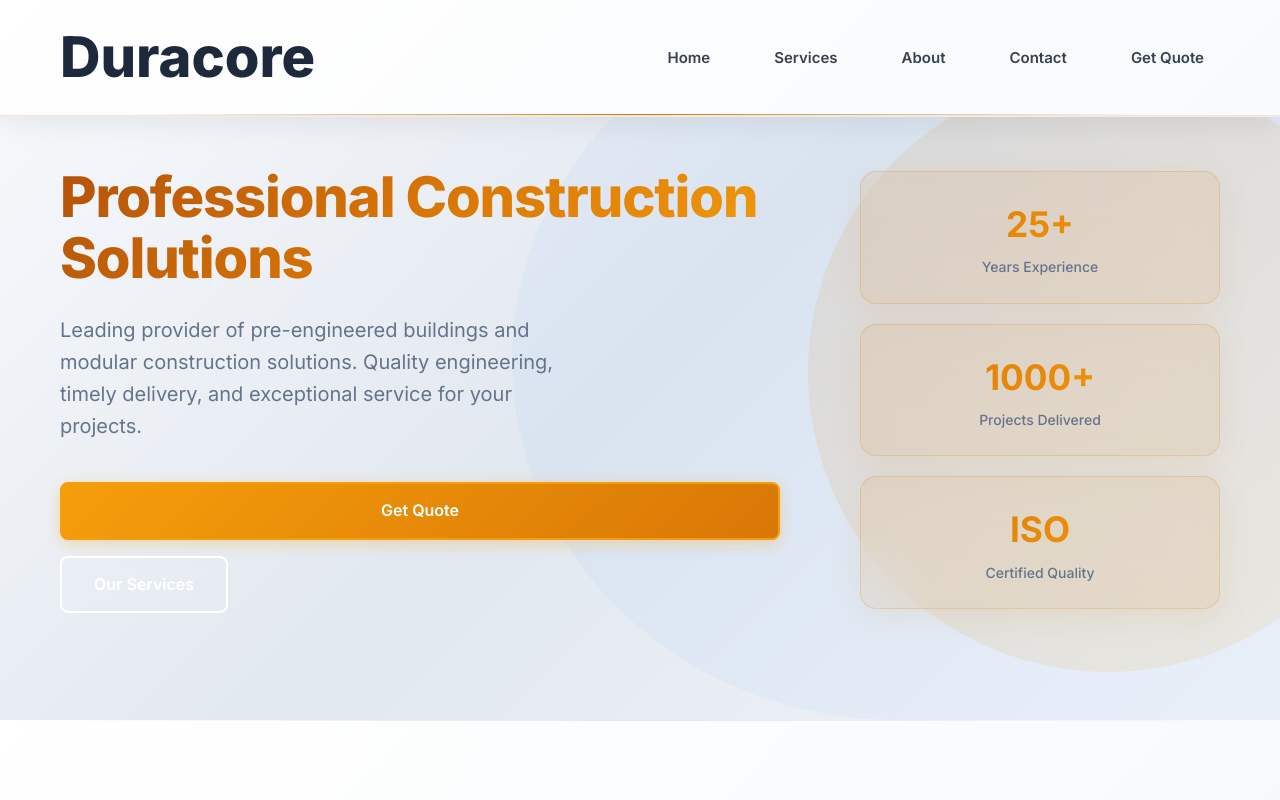
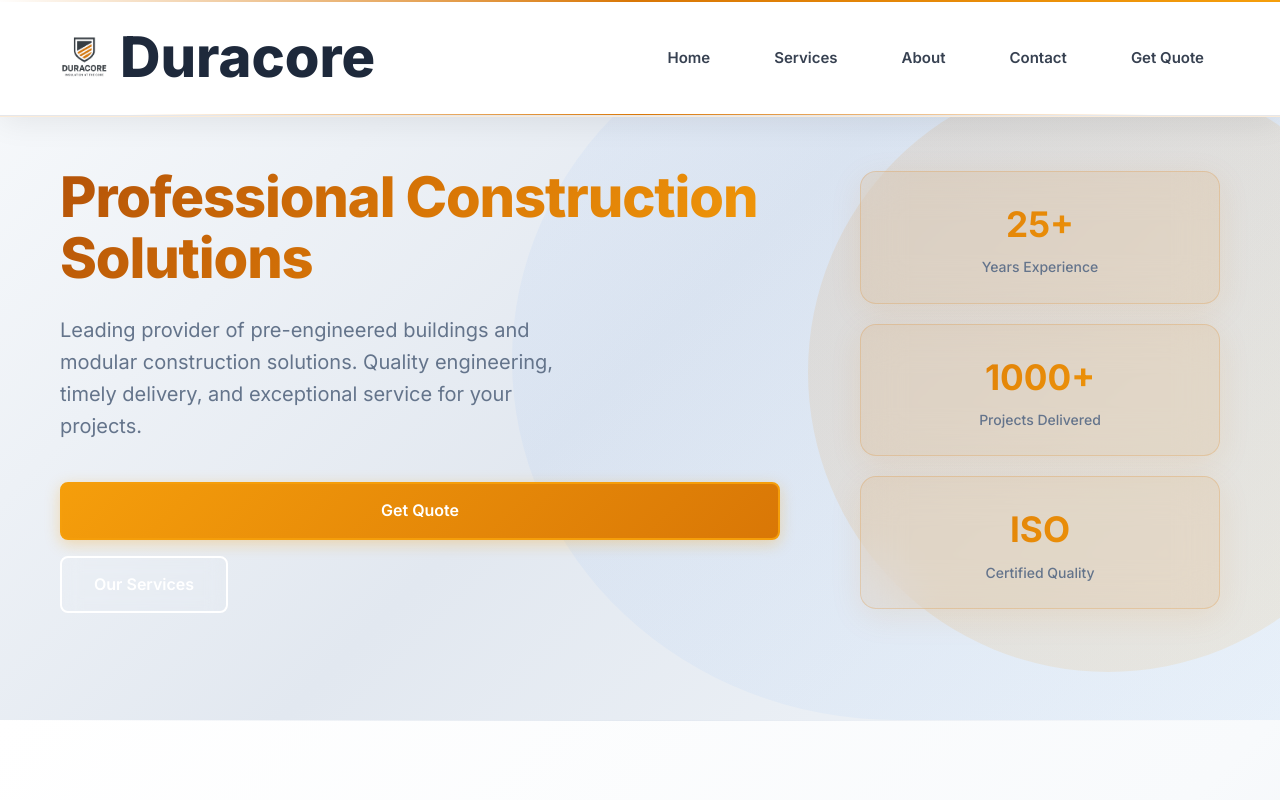
Before and after one commit to akshatgg/Duracore, a React (Vite) app: page / in a window 1280 px wide. Shown: the top 800 px of the page. Built offline with nearby package versions, Linux system fonts and the light colour scheme.

Commit message:
update: header and logo

```diff
--- a/src/App.jsx
+++ b/src/App.jsx
@@ -16,7 +16,7 @@ function App() {
         <Routes>
           <Route path="/" element={<Home />} />
           <Route path="/about" element={<About />} />
-          <Route path="/contact" element={<Contact />} />
+          <Route path="/contactx" element={<Contact />} />
           <Route path="/services" element={<Services />} />
           <Route path="/quote" element={<Quote />} />
         </Routes>
--- a/src/components/Header.css
+++ b/src/components/Header.css
@@ -5,7 +5,7 @@
   left: 0;
   right: 0;
   z-index: 1000;
-  background: rgba(255, 255, 255, 0.98);
+  background: #fff;
   backdrop-filter: blur(25px);
   border-bottom: 1px solid rgba(217, 119, 6, 0.15);
   transition: all 0.4s cubic-bezier(0.4, 0, 0.2, 1);
@@ -65,6 +65,18 @@
   align-items: center;
 }
 
+.nav-brand-link {
+  display: flex;
+  align-items: center;
+  gap: 10px;
+}
+
+.nav-brand-logo {
+  aspect-ratio: 1/1;
+  width: 50px;
+  /* mix-blend-mode:lighten */
+}
+
 .contact-info {
   display: flex;
   gap: 30px;
@@ -114,7 +126,7 @@
 
 /* Main Navigation */
 .main-nav {
-  background: linear-gradient(135deg, #ffffff 0%, #f8fafc 100%);
+  /* background: linear-gradient(135deg, #ffffff 0%, #f8fafc 100%); */
   padding: 24px 0;
   border-bottom: 1px solid #e5e7eb;
   position: relative;
--- a/src/components/Header.jsx
+++ b/src/components/Header.jsx
@@ -14,7 +14,8 @@ const Header = () => {
       <nav className="main-nav">
         <div className="container">
           <div className="nav-brand">
-            <Link to="/">
+            <Link to="/" className='nav-brand-link'>
+              <img src="/src/assets/image.png" alt="Duracore" className='nav-brand-logo' />
               <h1>Duracore</h1>
             </Link>
           </div>
```
Also changed, not shown: src/assets/image.png (added), src/assets/logo.JPG (added).
